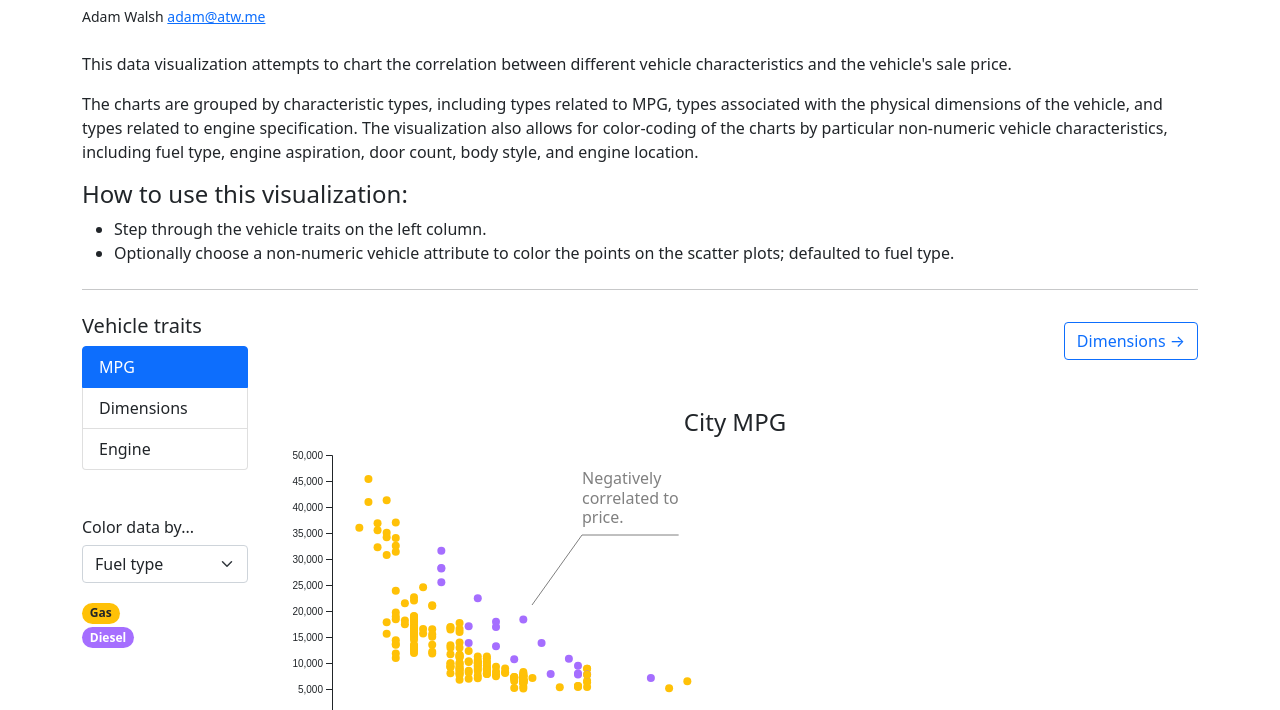
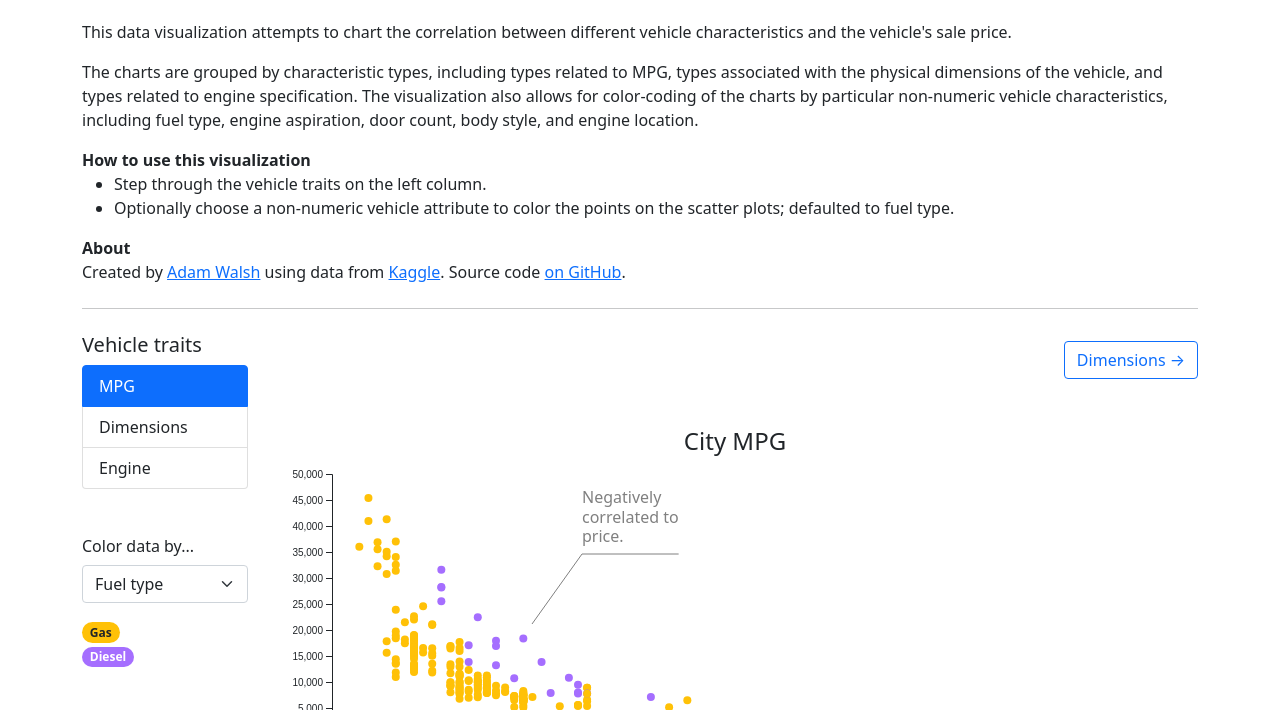
Before and after one commit to atwalsh/car-prices, a plain HTML site: page index.html in a window 1280 px wide. Shown: the part 90-800 px from the top of the page. Drawn offline with Linux system fonts and the light colour scheme.

Commit message:
Update header description

```diff
--- a/index.html
+++ b/index.html
@@ -18,7 +18,6 @@
   <div class="container my-5">
     <div>
       <h2>How do vehicle characteristics influence sale price?</h2>
-      <span class="small mb-5">Adam Walsh <a href="mailto:adam@atw.me">adam@atw.me</a></span>
       <p class="mt-4">
         This data visualization attempts to chart the correlation between different vehicle characteristics and the
         vehicle's sale price.
@@ -29,13 +28,20 @@
         color-coding of the charts by particular non-numeric vehicle characteristics, including fuel type, engine
         aspiration, door count, body style, and engine location.
       </p>
-      <h4>How to use this visualization:</h4>
+      <b>How to use this visualization</b>
       <ul>
         <li>Step through the vehicle traits on the left column.</li>
         <li>Optionally choose a non-numeric vehicle attribute to color the points on the scatter plots; defaulted to
           fuel
-          type.</li>
+          type.
+        </li>
       </ul>
+      <b>About</b>
+      <p>
+        Created by <a href="https://atw.me">Adam Walsh</a> using data from <a
+          href="https://www.kaggle.com/goyalshalini93/car-data">Kaggle</a>. Source code <a
+          href="https://github.com/atwalsh/car-prices">on GitHub</a>.
+      </p>
     </div>
     <hr class="my-4">
     <!-- <div class="container"> -->
```
